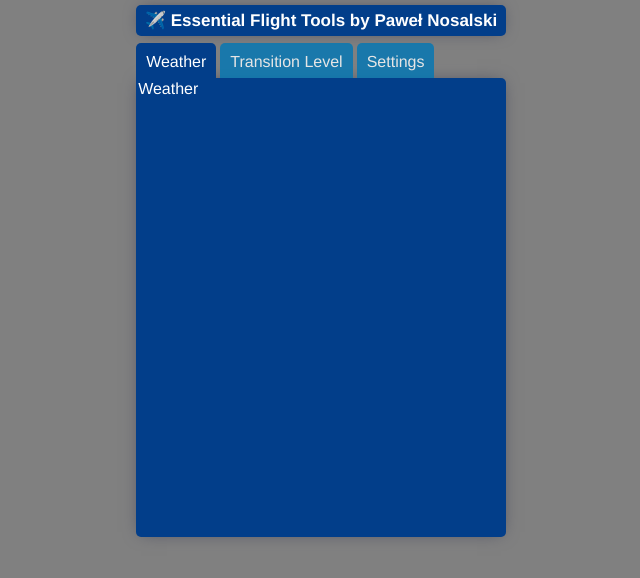
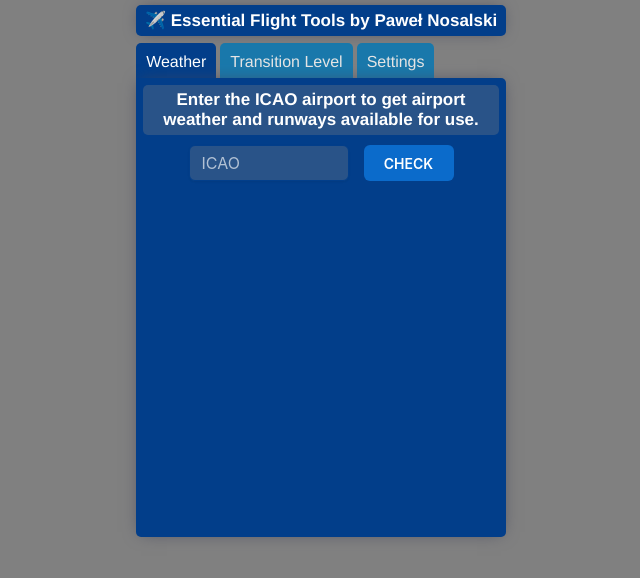
Before and after one commit to Paweu1412/aviation-web-app, a React app: page / in a window 1280 px wide. Both pictures are taken after a click on the element "Weather". Shown: the whole page, without its empty margins (319-959 px from the left). Built offline with nearby package versions, Linux system fonts and the light colour scheme.

Commit message:
Fetching airport & weather information from APIs

```diff
--- a/package.json
+++ b/package.json
@@ -3,9 +3,10 @@
   "version": "0.1.0",
   "private": true,
   "dependencies": {
-    "@emotion/react": "^11.10.6",
-    "@emotion/styled": "^11.10.6",
+    "@emotion/react": "^11.11.1",
+    "@emotion/styled": "^11.11.0",
     "@mui/icons-material": "^5.11.16",
+    "@mui/joy": "^5.0.0-beta.5",
     "@mui/material": "^5.11.15",
     "@testing-library/jest-dom": "^5.16.5",
     "@testing-library/react": "^13.4.0",
--- a/src/pages/tabs/Weather/Weather.js
+++ b/src/pages/tabs/Weather/Weather.js
@@ -1,9 +1,160 @@
+import { Input, Button, Alert, IconButton } from '@mui/joy';
+import { Warning, Close } from '@mui/icons-material';
+import { useState, useEffect } from 'react';
+
+import { checkIcaoCodeSyntaxValidity } from '../../../utils/Utils';
+
 import './Weather.scss';
 
+var AIRPORTDB_API_TOKEN = '184cc8be655c6fa1977310ede1c55100174968096e013fe33eca7ee09582dc81dc31e9e95ea8c748bccf54041210a0b3';
+var CHECKWX_API_TOKEN = '3d20b0627efc425f8d12dc5544';
+
 const Weather = () => {
+  const [icaoCode, setIcaoCode] = useState('');
+  const [loading, setLoading] = useState(false);
+  const [cooldown, setCooldown] = useState(false);
+  const [alert, setAlert] = useState('');
+
+  const [airportInfo, setAirportInfo] = useState([]);
+  const [weatherInfo, setWeatherInfo] = useState([]);
+  const [dataCollected, setDataCollected] = useState(0);
+
+  useEffect(() => {
+    if (dataCollected === 2) {
+      console.log('Got it!');
+    }
+  }, [dataCollected])
+
+  useEffect(() => {
+    if (airportInfo.length !== 0) {
+      console.log(airportInfo);
+    }
+  }, [airportInfo]);
+
+  useEffect(() => {
+    if (weatherInfo.length !== 0) {
+      console.log(weatherInfo);
+    }
+  }, [weatherInfo]);
+
+  useEffect(() => {
+    if (alert !== '') {
+      const timer = setTimeout(() => {
+        setAlert('');
+      }, 4000);
+
+      return () => clearTimeout(timer);
+    }
+  }, [alert]);
+
+  const sendAlert = (message) => {
+    setAlert(
+      <Alert
+        variant="soft"
+        color="primary"
+        startDecorator={<Warning />}
+        endDecorator={
+          <IconButton
+            variant="plain"
+            size="sm"
+            color="neutral"
+            onClick={() => setAlert('')}
+          >
+            <Close />
+          </IconButton>
+        }
+      >
+        {message}
+      </Alert>
+    )
+  }
+
+  const fetchWeatherData = async () => {
+    if (!checkIcaoCodeSyntaxValidity(icaoCode)) {
+      return sendAlert('The entered ICAO code is incorrect');
+    }
+
+    if (cooldown) {
+      return sendAlert('Please wait for cooldown (5 seconds)');
+    }
+
+    setLoading(true);
+    setCooldown(true);
+
+    setTimeout(() => {
+      setCooldown(false);
+    }, 5000);
+
+    await fetch(`https://airportdb.io/api/v1/airport/${icaoCode}?apiToken=${AIRPORTDB_API_TOKEN}`)
+      .then(res => res.json())
+      .then(res => {
+        if (res.statusCode === 404) {
+          setLoading(false);
+          return sendAlert('No airport in our database');
+        }
+
+        setAirportInfo(res);
+        setDataCollected(prevDataCollected => prevDataCollected + 1);
+      })
+
+
+    await fetch(`https://api.checkwx.com/metar/${icaoCode}/decoded?x-api-key=${CHECKWX_API_TOKEN}`)
+      .then(res => res.json())
+      .then(res => {
+        if (res.results === 0 || res.statusCode === 404) {
+          setLoading(false);
+          return sendAlert('No airport in our database')
+        }
+
+        setWeatherInfo(res.data[0]);
+        setDataCollected(prevDataCollected => prevDataCollected + 1);
+      })
+      .catch(err => {
+        return sendAlert('No airport in our database')
+      })
+  }
+
   return (
     <div className="Weather">
-      <span>Weather</span>
+      <div className="upper">
+        <span>Enter the ICAO airport to get airport weather and runways available for use.</span>
+      </div>
+
+      <div className="main">
+        <Input
+          placeholder="ICAO"
+          variant="outlined"
+          color="neutral"
+          className="input"
+          onChange={(e) => setIcaoCode(e.target.value)}
+          onPaste={(e) => setIcaoCode(e.target.value)}
+        />
+
+        {loading ?
+          <Button loading
+            style={{ backgroundColor: '#0b6bcb' }}
+            color="primary"
+            className="button"
+          ></Button>
+          :
+          <Button
+            color="primary"
+            onClick={() => fetchWeatherData()}
+            variant="solid"
+            className="button"
+          >
+            CHECK
+          </Button>
+        }
+      </div>
+
+      <div className="lower">
+
+      </div>
+
+      <div className="footer">
+        {alert !== '' && alert}
+      </div>
     </div>
   )
 }
--- a/src/pages/tabs/Weather/Weather.scss
+++ b/src/pages/tabs/Weather/Weather.scss
@@ -1,4 +1,5 @@
 .Weather {
+  position: relative;
   width: 95%;
   border-radius: 5px;
   border-top-left-radius: 0px;
@@ -6,4 +7,70 @@
   padding: 2px;
   background-color: var(--first);
   box-shadow: 0px 0px 16px -5px rgba(66, 68, 90, 1);
+
+  .upper {
+    background-color: rgba(134, 134, 134, 0.3);
+    margin: 5px;
+    padding: 5px;
+    border-radius: 5px;
+    text-align: center;
+
+    span {
+      font-size: 17px;
+      font-weight: bold;
+    }
+
+    p {
+      font-size: 15px;
+    }
+  }
+
+  .main {
+    display: flex;
+    justify-content: center;
+    padding: 5px;
+    gap: 15px;
+
+    .input {
+      width: 160px;
+      background-color: rgba(134, 134, 134, 0.3);
+      border-color: var(--first);
+      color: white;
+    }
+
+    .button {
+      width: 90px;
+
+      .MuiCircularProgress-track {
+        opacity: 0;
+      }
+
+      .MuiCircularProgress-progress {
+        stroke: rgba(255, 255, 255, 0.8);
+      }
+    }
+  }
+
+  .footer {
+    position: absolute;
+    width: calc(100% - 14px);
+    padding: 5px;
+    bottom: 0;
+
+    .MuiAlert-root {
+      height: 20px;
+      animation: slideInFromTop 0.1s ease-in-out;
+    }
+  }
 }
+
+@keyframes slideInFromTop {
+  0% {
+    // transform: translateY(10%);
+    opacity: 0;
+  }
+  100% {
+    // transform: translateY(0);
+    opacity: 1;
+  }
+}
--- a/src/utils/Utils.js
+++ b/src/utils/Utils.js
@@ -0,0 +1,8 @@
+export const checkIcaoCodeSyntaxValidity = (icao) => {
+  if (icao.length !== 4) {
+    return false;
+  }
+
+  const regex = /^[a-zA-Z]+$/;
+  return regex.test(icao);
+}
```
Also changed, not shown: src/components/AirportInformation/AirportInformation.js (added, +9 -0 lines), src/components/Spinner/Spinner.js (deleted, +0 -18 lines), src/components/AirportInformation/AirportInformation.scss (added), src/index.js (line endings or trailing spaces), 1 other file.
